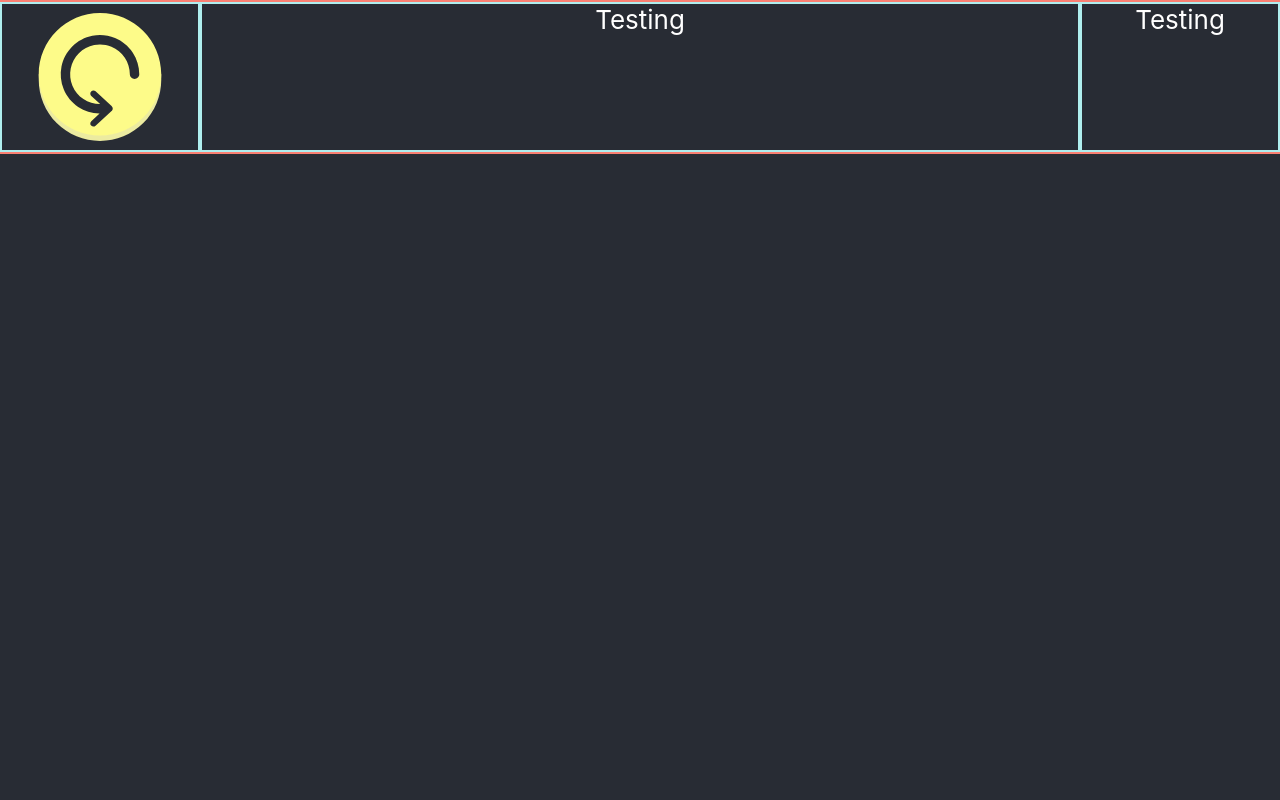
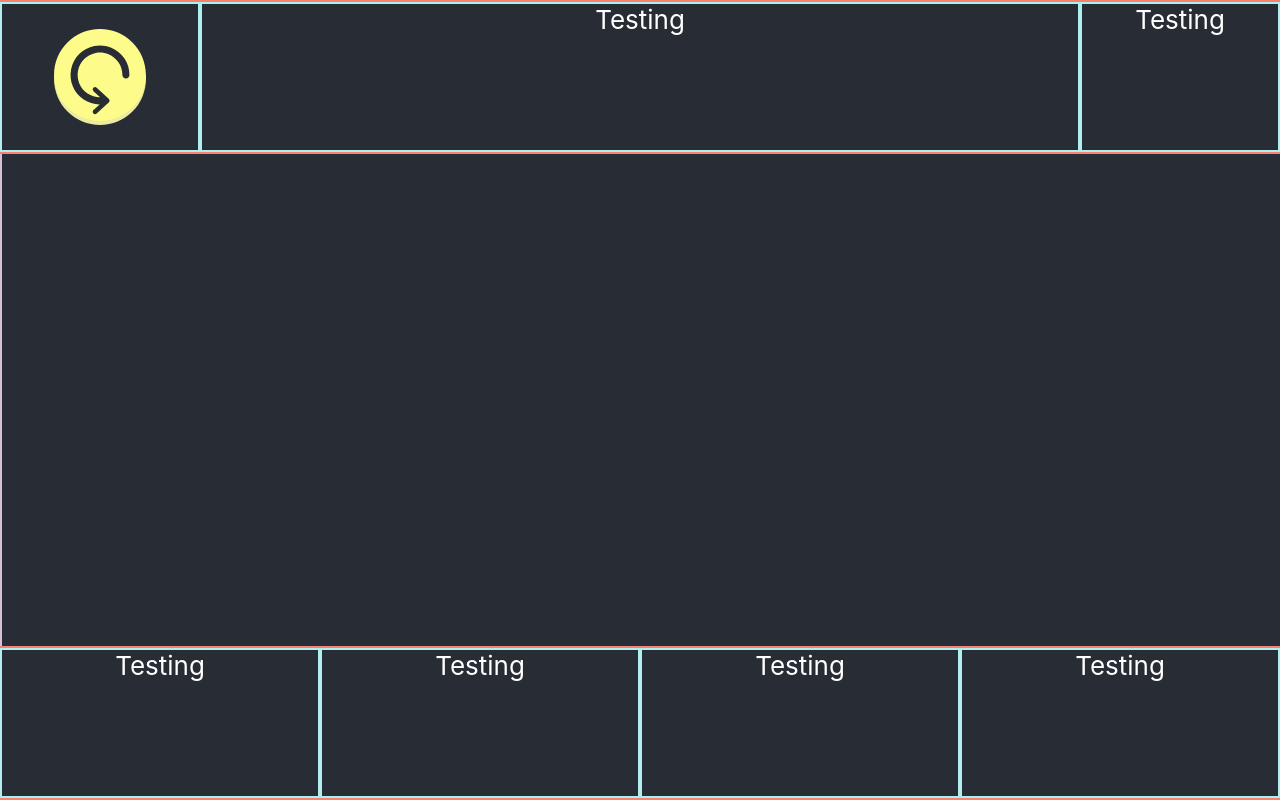
Before and after one commit to AustinB12/MBTA-Board, a React (Create React App) app: page / in a window 1280 px wide. Built offline with nearby package versions, Linux system fonts and the light colour scheme.

Commit message:
UI Scaffolding

```diff
--- a/src/App.js
+++ b/src/App.js
@@ -1,4 +1,6 @@
 import TopNav from "./comps/top-nav/topNav";
+import MainButtons from "./comps/main-buttons/mainButtons";
+import Board from "./comps/board/board";
 
 import "./App.css";
 
@@ -6,6 +8,8 @@ function App() {
   return (
     <div className="App">
       <TopNav></TopNav>
+      <Board></Board>
+      <MainButtons></MainButtons>
     </div>
   );
 }
--- a/src/comps/board/board.css
+++ b/src/comps/board/board.css
@@ -0,0 +1,7 @@
+.board-wrapper {
+  width: 100vw;
+  height: calc(100vh - 308px);
+  padding-top: 154px;
+
+  border: 2px solid thistle;
+}
--- /dev/null
+++ b/src/comps/main-buttons/mainButtons.css
@@ -0,0 +1,18 @@
+.main-buttons-wrapper {
+  width: 100vw;
+  height: 150px;
+
+  position: absolute; /* stay at the bottom */
+  bottom: 0;
+
+  border-top: 2px solid salmon;
+  border-bottom: 2px solid salmon;
+
+  display: grid;
+  grid-template-columns: 1fr 1fr 1fr 1fr;
+  grid-template-rows: 100%;
+}
+
+.main-buttons-wrapper > * {
+  border: 2px solid paleturquoise;
+}
--- /dev/null
+++ b/src/comps/main-buttons/mainButtons.js
@@ -0,0 +1,16 @@
+import React from "react";
+
+import "./mainButtons.css";
+
+const MainButtons = () => {
+  return (
+    <div className="main-buttons-wrapper">
+      <div>Testing</div>
+      <div>Testing</div>
+      <div>Testing</div>
+      <div>Testing</div>
+    </div>
+  );
+};
+
+export default MainButtons;
--- a/src/comps/refresh-button/refresh-button.css
+++ b/src/comps/refresh-button/refresh-button.css
@@ -5,7 +5,7 @@
 }
 
 .refresh-button-wrapper svg {
-  height: 128px;
+  height: 96px;
 }
 
 .refresh-button-wrapper svg:hover {
--- a/src/comps/refresh-button/refreshButton.js
+++ b/src/comps/refresh-button/refreshButton.js
@@ -1,13 +1,18 @@
 import React from "react";
 import { ReactComponent as Refresh } from "../../assets/Refresh-Button.svg";
+
+import { motion } from "framer-motion";
 
 import "./refresh-button.css";
 
 const RefreshButton = () => {
   return (
-    <div className="refresh-button-wrapper">
-      <Refresh></Refresh>
-    </div>
+    <motion.div
+      whileTap={{ scale: 1.1, y: 5, rotate: 270 }}
+      className="refresh-button-wrapper"
+    >
+      <Refresh onClick={() => console.log("Clicked refresh!")}></Refresh>
+    </motion.div>
   );
 };
 
--- a/src/comps/top-nav/topNav.js
+++ b/src/comps/top-nav/topNav.js
@@ -12,4 +12,5 @@ const TopNav = () => {
     </div>
   );
 };
+
 export default TopNav;
```
